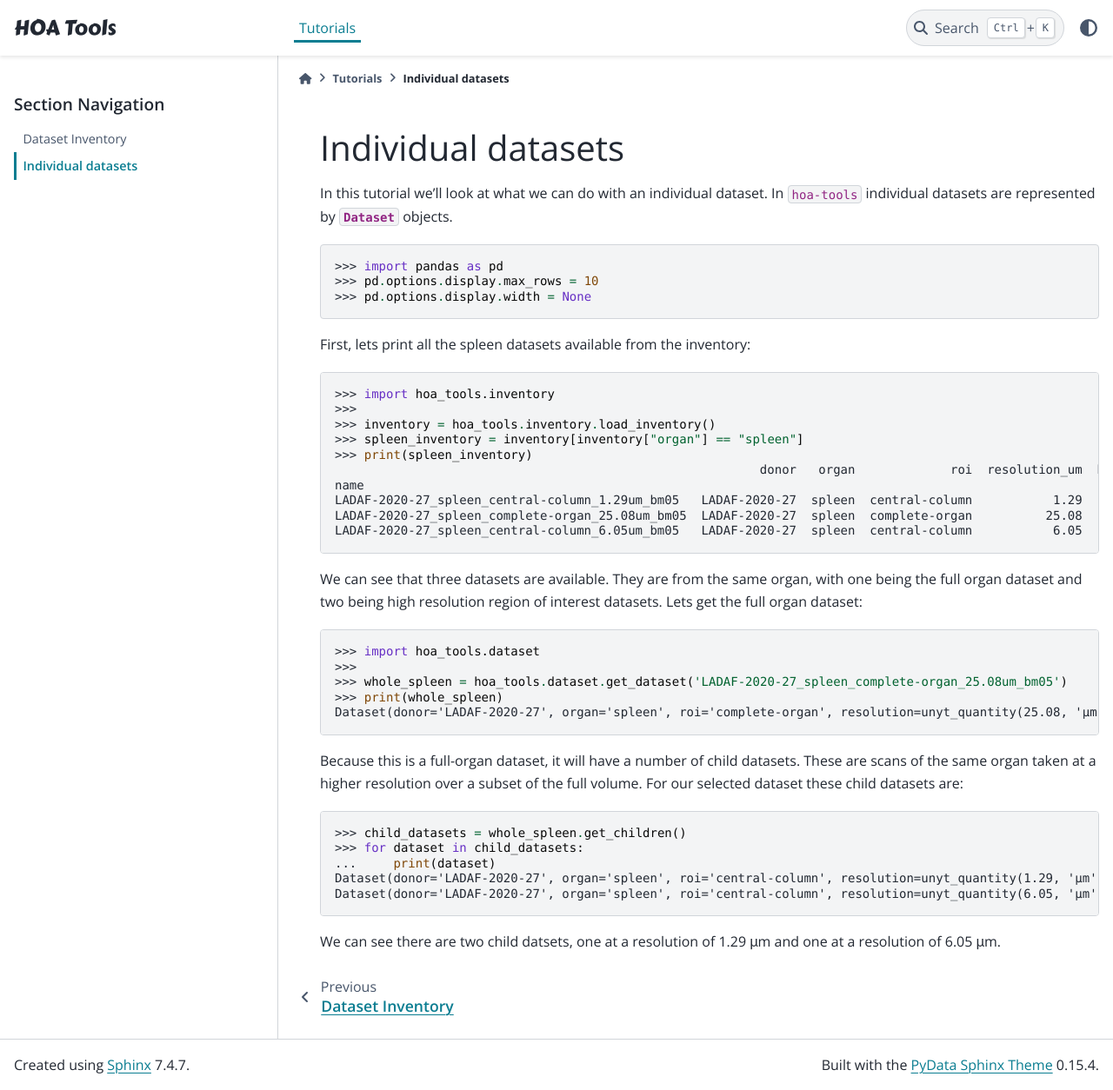
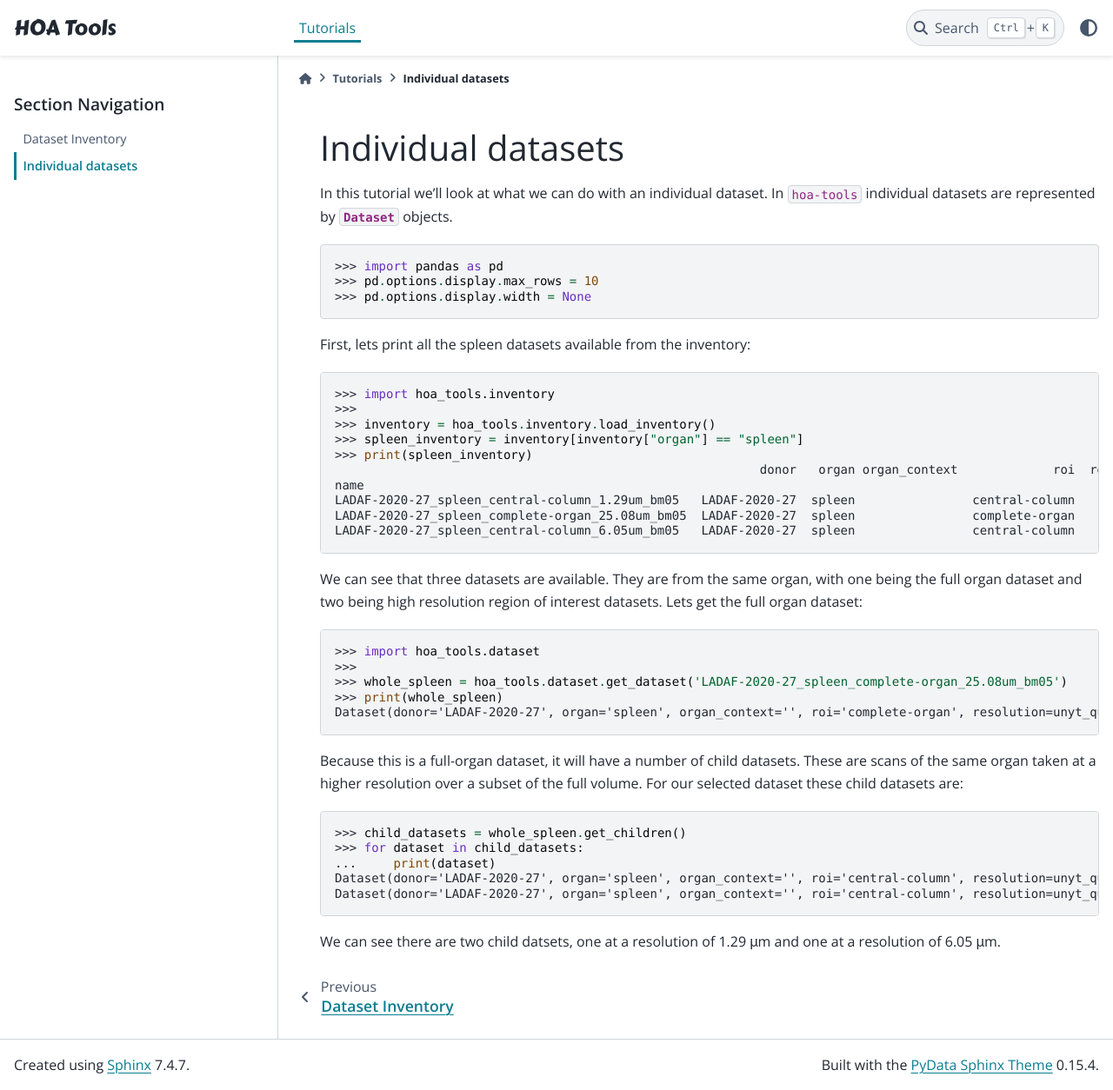
Before and after one commit to HumanOrganAtlas/hoa-tools, a Sphinx documentation site: the page built from docs/tutorials/dataset.rst, in a window 1280 px wide and 1254 px high. Shown: the whole window at 87% size. Built offline with Sphinx 7.4.7 and the PyData theme 0.15.4, drawn with Linux system fonts in a browser that asks for light colours; the version number could not be read and is left out.

Commit message:
Revert "Remove organ context field"

```diff
--- a/docs/tutorials/dataset.rst
+++ b/docs/tutorials/dataset.rst
@@ -16,11 +16,11 @@
     >>> inventory = hoa_tools.inventory.load_inventory()
     >>> spleen_inventory = inventory[inventory["organ"] == "spleen"]
     >>> print(spleen_inventory)
-                                                              donor   organ             roi  resolution_um  beamline    nx    ny     nz  contrast_low  contrast_high  size_gb_uncompressed
+                                                              donor   organ organ_context             roi  resolution_um  beamline    nx    ny     nz  contrast_low  contrast_high  size_gb_uncompressed
     name
-    LADAF-2020-27_spleen_central-column_1.29um_bm05   LADAF-2020-27  spleen  central-column           1.29         5  3823  3823  10982         27852          30408            321.011086
-    LADAF-2020-27_spleen_complete-organ_25.08um_bm05  LADAF-2020-27  spleen  complete-organ          25.08         5  2919  2151   1900         28069          33269             23.859322
-    LADAF-2020-27_spleen_central-column_6.05um_bm05   LADAF-2020-27  spleen  central-column           6.05         5  3791  3791   7540          4139           7143            216.724949
+    LADAF-2020-27_spleen_central-column_1.29um_bm05   LADAF-2020-27  spleen                central-column           1.29         5  3823  3823  10982         27852          30408            321.011086
+    LADAF-2020-27_spleen_complete-organ_25.08um_bm05  LADAF-2020-27  spleen                complete-organ          25.08         5  2919  2151   1900         28069          33269             23.859322
+    LADAF-2020-27_spleen_central-column_6.05um_bm05   LADAF-2020-27  spleen                central-column           6.05         5  3791  3791   7540          4139           7143            216.724949
 
 We can see that three datasets are available. They are from the same organ, with one being the full
 organ dataset and two being high resolution region of interest datasets. Lets get the full organ
@@ -30,7 +30,7 @@
     >>>
     >>> whole_spleen = hoa_tools.dataset.get_dataset('LADAF-2020-27_spleen_complete-organ_25.08um_bm05')
     >>> print(whole_spleen)
-    Dataset(donor='LADAF-2020-27', organ='spleen', roi='complete-organ', resolution=unyt_quantity(25.08, 'μm'), beamline='bm05', nx=2919, ny=2151, nz=1900)
+    Dataset(donor='LADAF-2020-27', organ='spleen', organ_context='', roi='complete-organ', resolution=unyt_quantity(25.08, 'μm'), beamline='bm05', nx=2919, ny=2151, nz=1900)
 
 Because this is a full-organ dataset, it will have a number of child datasets. These are scans of
 the same organ taken at a higher resolution over a subset of the full volume. For our selected
@@ -39,8 +39,8 @@
     >>> child_datasets = whole_spleen.get_children()
     >>> for dataset in child_datasets:
     ...     print(dataset)
-    Dataset(donor='LADAF-2020-27', organ='spleen', roi='central-column', resolution=unyt_quantity(1.29, 'μm'), beamline='bm05', nx=3823, ny=3823, nz=10982)
-    Dataset(donor='LADAF-2020-27', organ='spleen', roi='central-column', resolution=unyt_quantity(6.05, 'μm'), beamline='bm05', nx=3791, ny=3791, nz=7540)
+    Dataset(donor='LADAF-2020-27', organ='spleen', organ_context='', roi='central-column', resolution=unyt_quantity(1.29, 'μm'), beamline='bm05', nx=3823, ny=3823, nz=10982)
+    Dataset(donor='LADAF-2020-27', organ='spleen', organ_context='', roi='central-column', resolution=unyt_quantity(6.05, 'μm'), beamline='bm05', nx=3791, ny=3791, nz=7540)
 
 We can see there are two child datsets, one at a resolution of 1.29 μm and one at a
 resolution of 6.05 μm.
```
Also changed, not shown: docs/tutorials/inventory.rst (+18 -18 lines), 6 other files.
